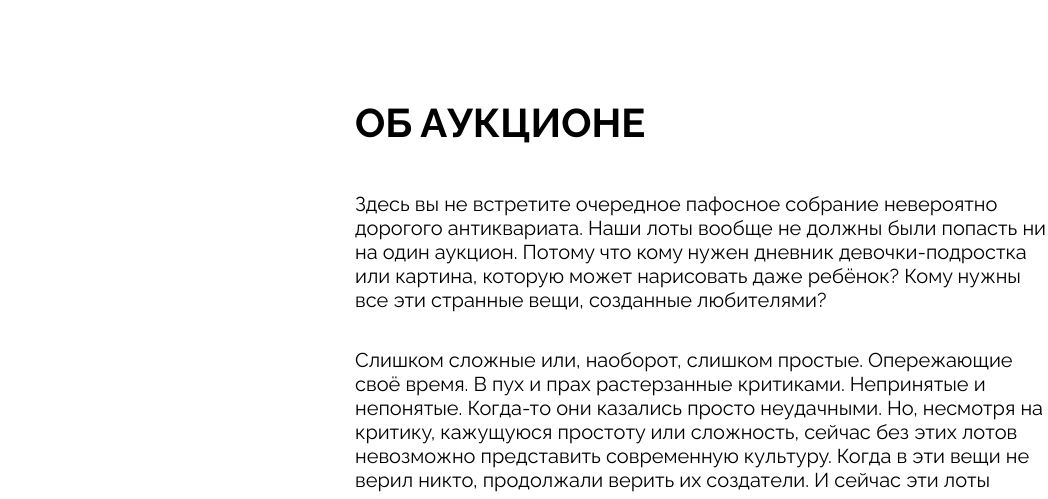
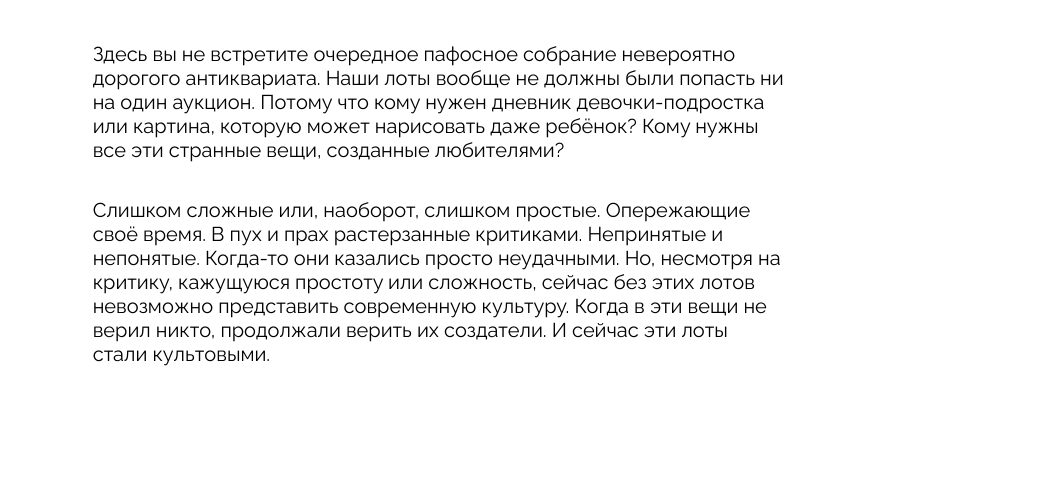
Before and after one commit to mbv13-lab/ono-tebe-nado-fd, a plain HTML site: page index.html in a window 1280 px wide. Shown: the part 1934-2433 px from the top of the page, 364-1412 px from the left, 1048 px wide, since content can reach past the window. Drawn offline with Linux system fonts and the light colour scheme.

Commit message:
Update style.css

```diff
--- a/styles/style.css
+++ b/styles/style.css
@@ -395,8 +395,7 @@ height: 114px;
 .about_column {
 width: 693px;
 min-height: 449px;
-margin-top: 150px;
-margin-left: 359px
+gap: 20px;
 }
 
 .about_title_text {
@@ -409,6 +408,7 @@ font-size: 40px;
 line-height: 100%;
 letter-spacing: 0px;
 text-transform: uppercase;
+alig
 }
 
 .about_text-paragraph_upper {
```
